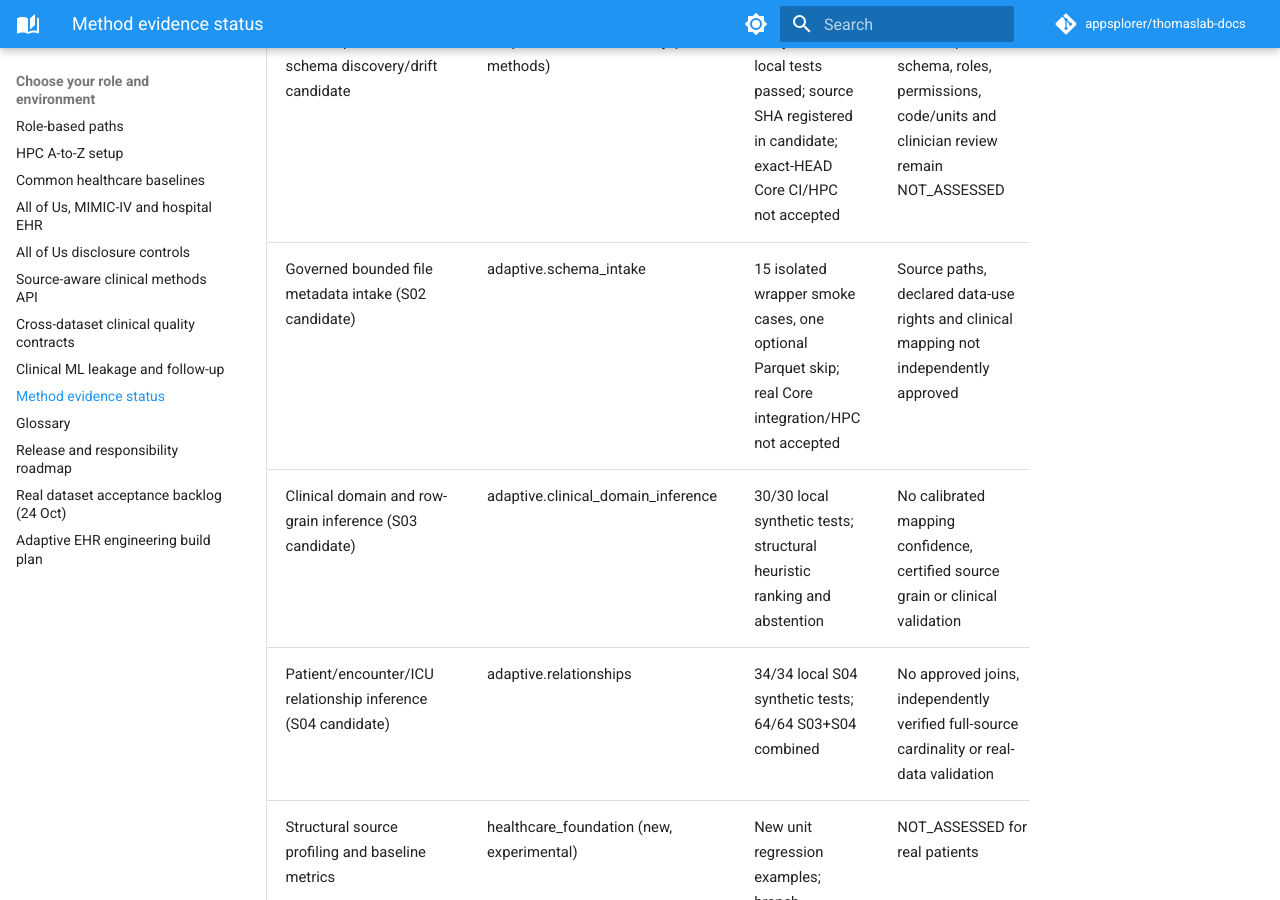
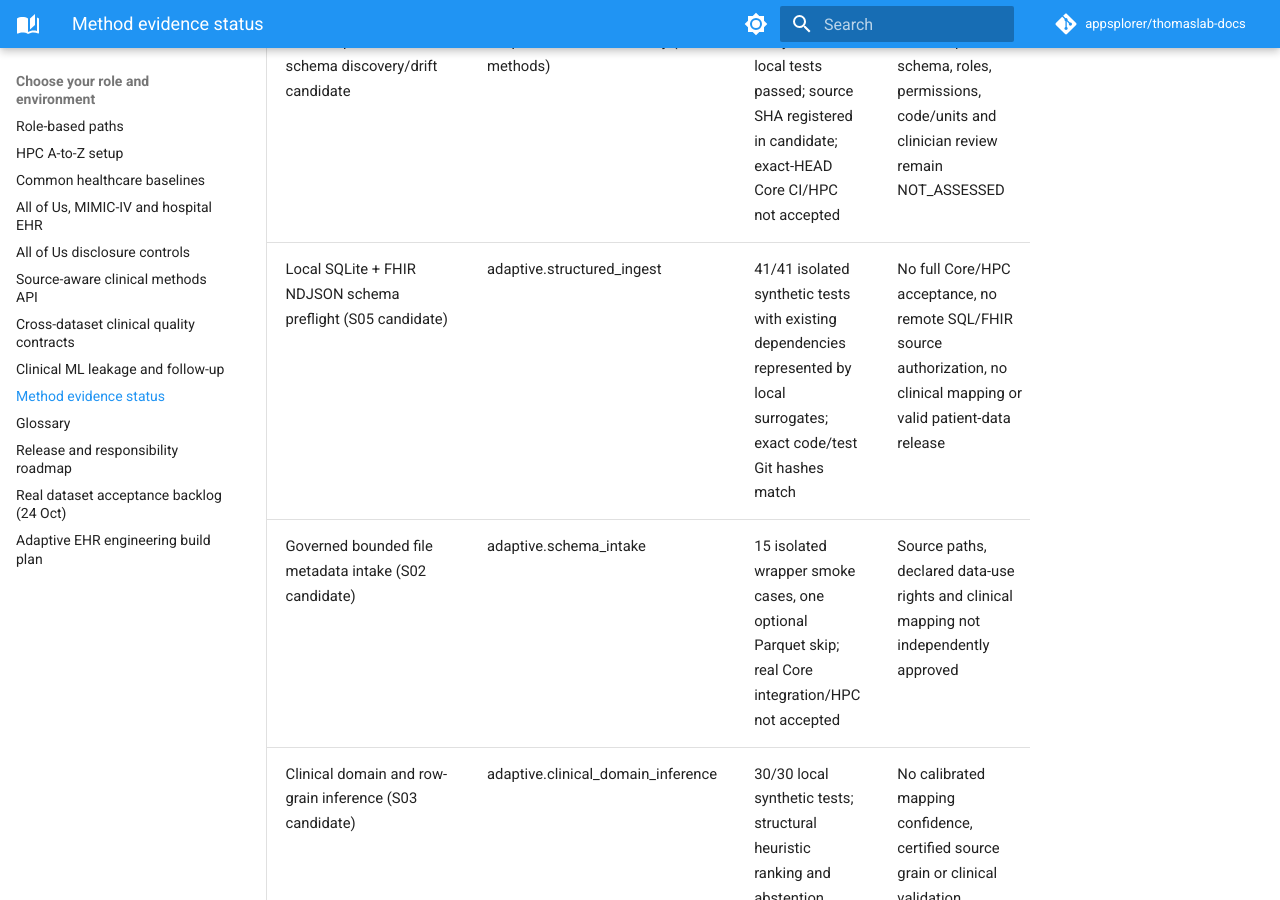
Before and after one commit to appsplorer/thomaslab-docs, an MkDocs documentation site: the page built from docs/guides/method-readiness.md, in a window 1280 px wide and 900 px high, scrolled down 420 px. Built offline with MkDocs 1.6.1 and Material for MkDocs 9.7.7, drawn with Linux system fonts in a browser that asks for light colours; comment, search, counter and statistics services are not loaded.

Commit message:
docs(ehr): distinguish S05 local metadata tests from full Core and real-data acceptance

```diff
--- a/docs/guides/method-readiness.md
+++ b/docs/guides/method-readiness.md
@@ -9,6 +9,7 @@ self-certify external clinical validation through a documentation edit.
 | Method family | Source features | Verified evidence | Current study-level gate |
 |---|---|---|---|
 | New hospital EHR schema discovery/drift candidate | adaptive.schema_discovery (2 methods) | 17 synthetic local tests passed; source SHA registered in candidate; exact-HEAD Core CI/HPC not accepted | Source-specific schema, roles, permissions, code/units and clinician review remain NOT_ASSESSED |
+| Local SQLite + FHIR NDJSON schema preflight (S05 candidate) | adaptive.structured_ingest | 41/41 isolated synthetic tests with existing dependencies represented by local surrogates; exact code/test Git hashes match | No full Core/HPC acceptance, no remote SQL/FHIR source authorization, no clinical mapping or valid patient-data release |
 | Governed bounded file metadata intake (S02 candidate) | adaptive.schema_intake | 15 isolated wrapper smoke cases, one optional Parquet skip; real Core integration/HPC not accepted | Source paths, declared data-use rights and clinical mapping not independently approved |
 | Clinical domain and row-grain inference (S03 candidate) | adaptive.clinical_domain_inference | 30/30 local synthetic tests; structural heuristic ranking and abstention | No calibrated mapping confidence, certified source grain or clinical validation |
 | Patient/encounter/ICU relationship inference (S04 candidate) | adaptive.relationships | 34/34 local S04 synthetic tests; 64/64 S03+S04 combined | No approved joins, independently verified full-source cardinality or real-data validation |
```
